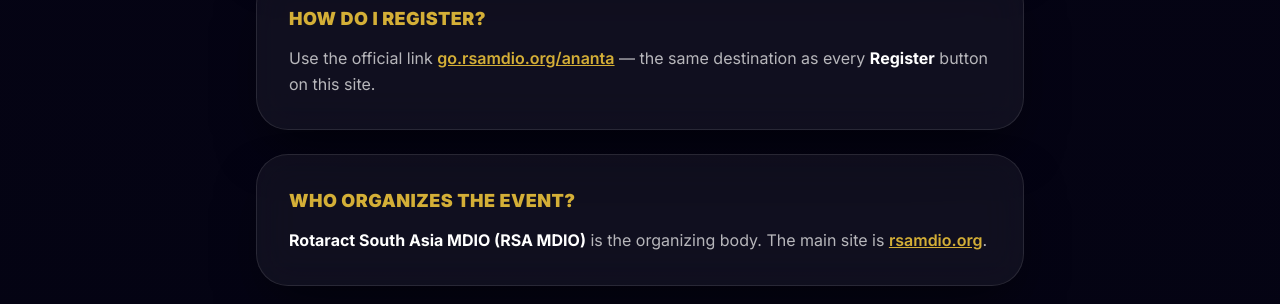
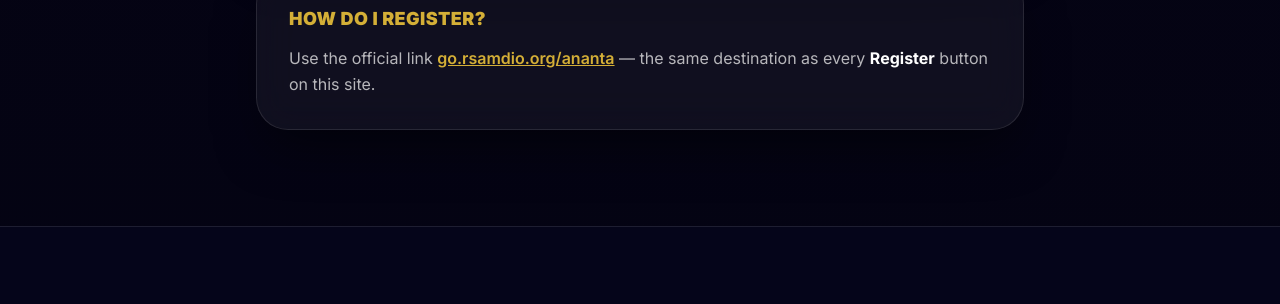
Before and after one commit to rsamdio/Ananta, a website built with Vite: page index.html in a window 1280 px wide. Shown: the part 11112-11416 px from the top of the page. Built offline with nearby package versions, Linux system fonts and the light colour scheme.

Commit message:
ananta update

```diff
--- a/index.html
+++ b/index.html
@@ -1160,10 +1160,6 @@
                     <h3 class="text-lg font-black text-gold-royal mb-3 uppercase tracking-wide">How do I register?</h3>
                     <p class="text-white/70 leading-relaxed">Use the official link <a href="https://go.rsamdio.org/ananta" target="_blank" rel="noopener noreferrer" class="text-gold-royal font-semibold underline hover:no-underline">go.rsamdio.org/ananta</a> — the same destination as every <strong class="text-white">Register</strong> button on this site.</p>
                 </div>
-                <div class="glass-card p-6 md:p-8 rounded-2xl border border-white/10">
-                    <h3 class="text-lg font-black text-gold-royal mb-3 uppercase tracking-wide">Who organizes the event?</h3>
-                    <p class="text-white/70 leading-relaxed"><strong class="text-white">Rotaract South Asia MDIO (RSA MDIO)</strong> is the organizing body. The main site is <a href="https://rsamdio.org/" target="_blank" rel="noopener noreferrer" class="text-gold-royal font-semibold underline hover:no-underline">rsamdio.org</a>.</p>
-                </div>
             </div>
         </div>
     </section>
```
